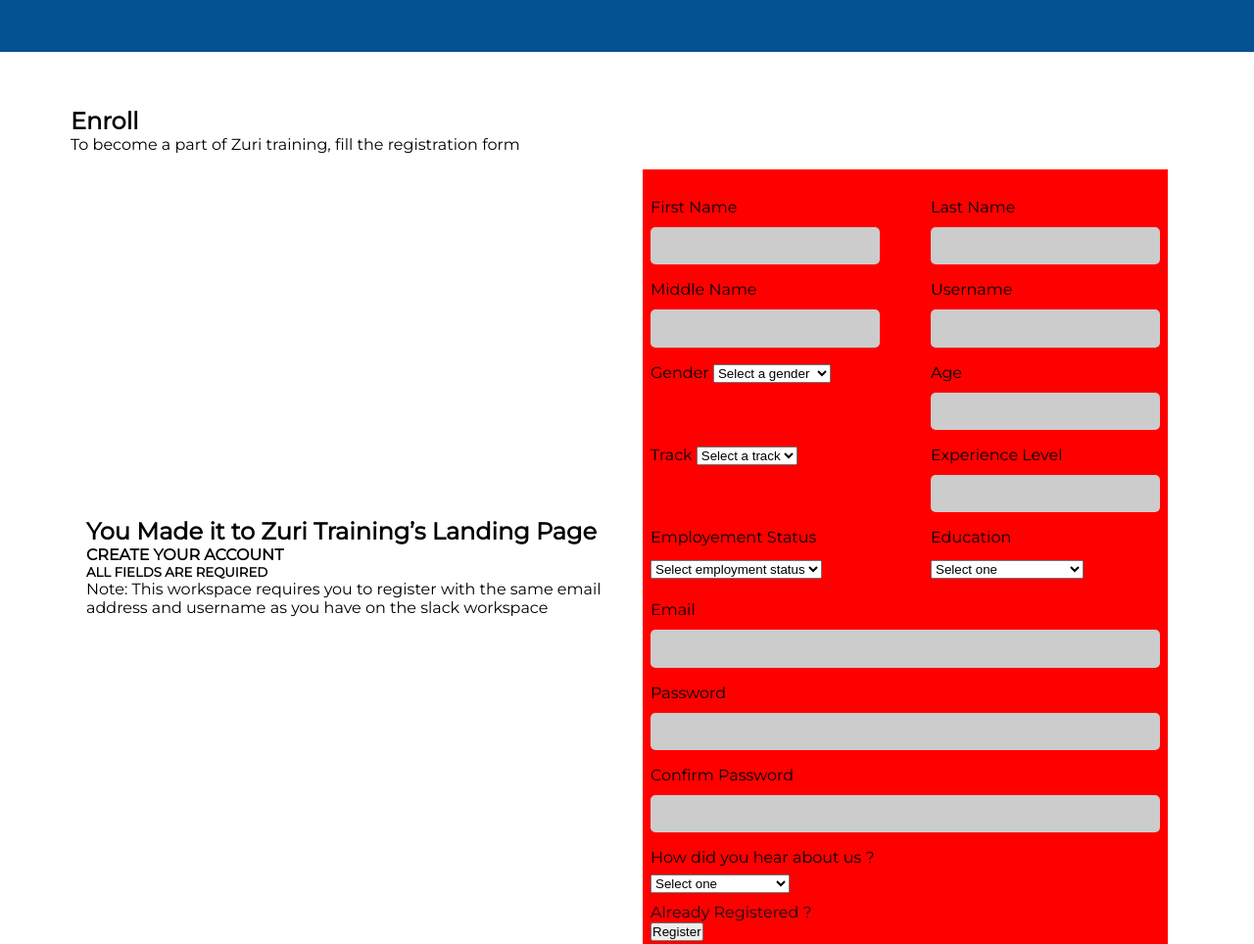
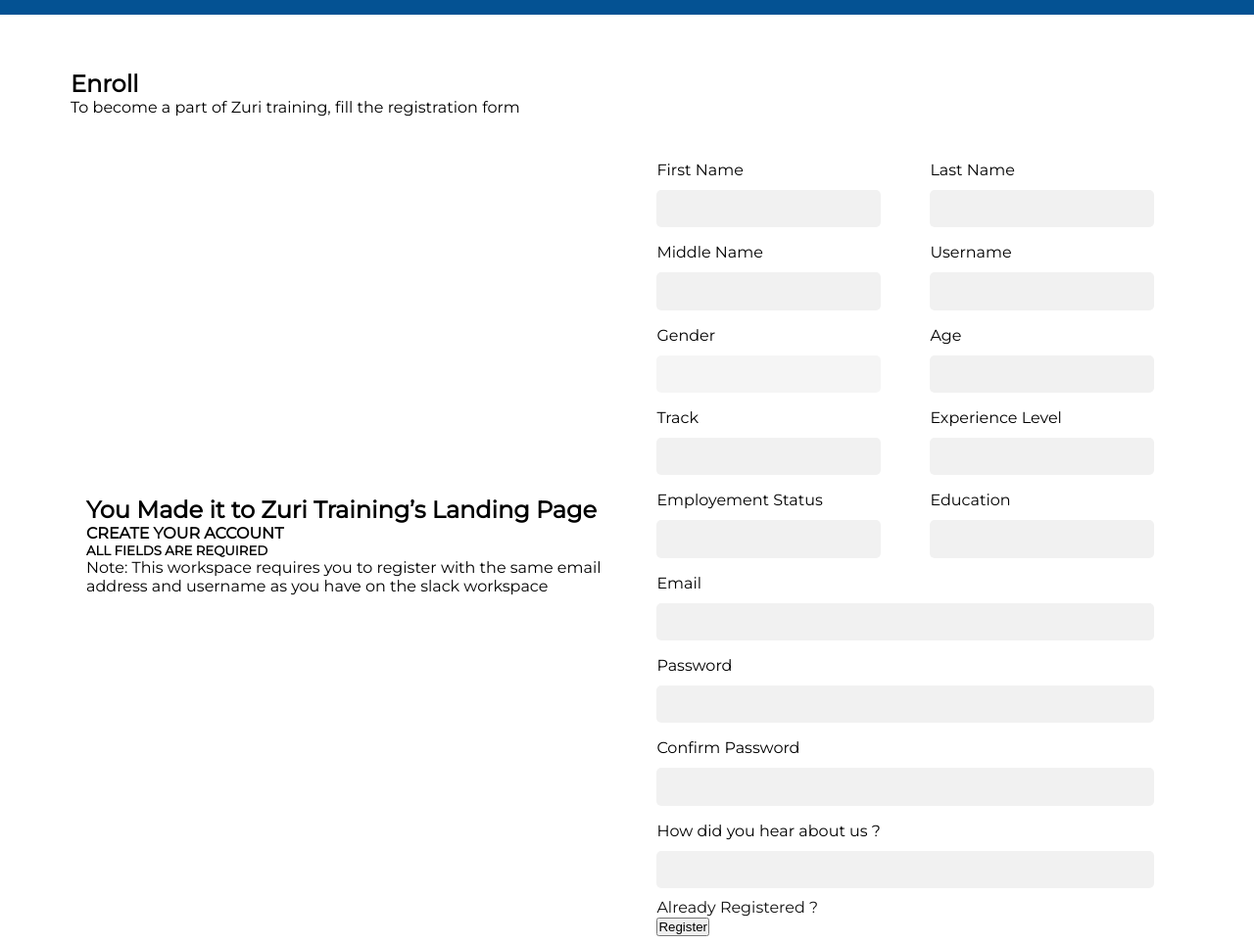
Before and after one commit to AyoFayomi/zuri-homepage, a plain HTML site: page index.html in a window 1280 px wide. Shown: the part 1340-2304 px from the top of the page at 98% size. Drawn offline with Linux system fonts and the light colour scheme.

Commit message:
form section

```diff
--- a/index.html
+++ b/index.html
@@ -106,7 +106,7 @@
                         </div>
                         <div class="form-group">
                                 <label for=""> Gender
-                                <select>
+                                <select disabled selected>
                                         <option value="">Select a gender</option>
                                         <option value="" >Male </option>
                                         <option value="">Female</option>
@@ -124,7 +124,7 @@
                         <div class="form-group">
                                 <label for=""> Track
                                 <select>
-                                        <option value="">Select a track</option>
+                                        <option value="" disabled selected hidden>Select a track</option>
                                         <option value="" >Back End </option>
                                         <option value="">Front End</option>
                                         <option value="">Design</option>
@@ -134,13 +134,19 @@
                         </div>
                         <div class="form-group">
                                 <label for=""> Experience Level
-                                <input type="text" required></label>
+                                <select >
+                                        <option value="" disabled selected hidden>Select Experience Level</option>
+                                        <option value="" >Beginner </option>
+                                        <option value="">Junior/option>
+                                        <option value="">Intermediate</option>
+                                        <option value="">Senior</option>
+                                </select>
                         </div>
 
                         <div class="form-group">
                                 <label for=""> Employement Status
                                 <select>
-                                        <option value="">Select employment status</option>
+                                        <option value="" disabled selected hidden>Select employment status</option>
                                         <option value="unemployed">Unemployed</option>
                                         <option value="employed">Employed</option>
                                         <option value="self-employed">Self Employed</option>
@@ -150,7 +156,7 @@
                         <div class="form-group">
                                 <label for=""> Education
                                 <select>
-                                        <option value="">Select one</option>
+                                        <option value="" disabled selected hidden>Select one</option>
                                         <option value="none">None</option>
                                         <option value="grade-school">Grade School</option>
                                         <option value="high-school">High School</option>
--- a/style.css
+++ b/style.css
@@ -223,12 +223,11 @@ section.why-zuri h2{
 
 .icon-text{
     background:white;
-    padding:1.3rem 6rem;
+    padding:1.3rem 3rem;
     border-radius:6px;
     font-weight:900;
     width:33%;
     text-align: center;
-
 }
 
 .icon-text .fa, .icon-text .fab{
@@ -306,9 +305,9 @@ section.enroll
 
 .enroll-right form{
     width:100%;
-    background:red;
+
     display:block;
-    padding: 1.4rem .5rem;
+    padding: 1.4rem .9rem;
     margin:0 auto;
 }
 
@@ -336,14 +335,18 @@ section.enroll
     line-height:32px;
 
 }
-.form-group input{
+.form-group input, .form-group select{
     display:block;
     width:100%;
-    height:30px;
-    background:#ccc;
+    height:35px;
+    background:#f1f1f1;
     outline:none;
     padding:1.2rem 0.45rem;
     border:none;
     border-radius:5px;
     margin-top:4px;
 }
+
+.form-group select{
+appearance:none;
+}
```
